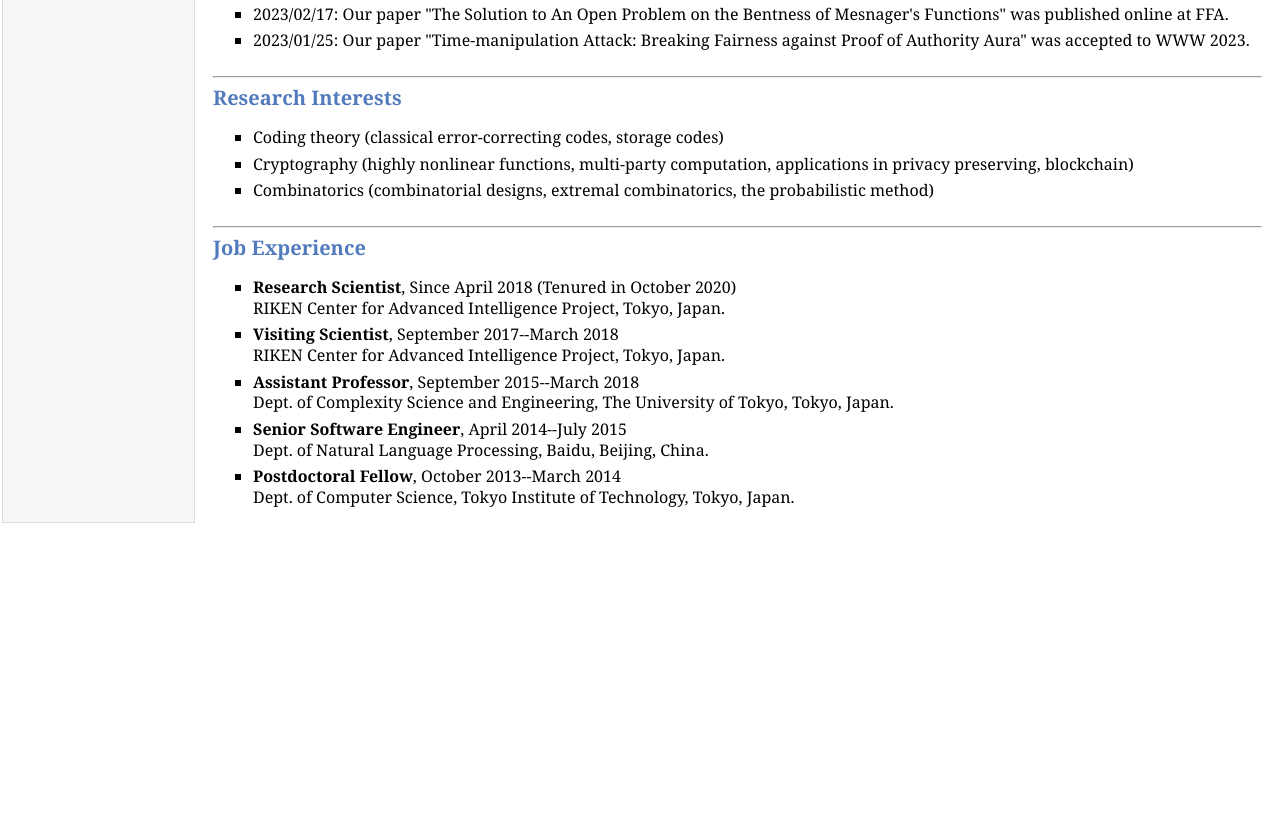
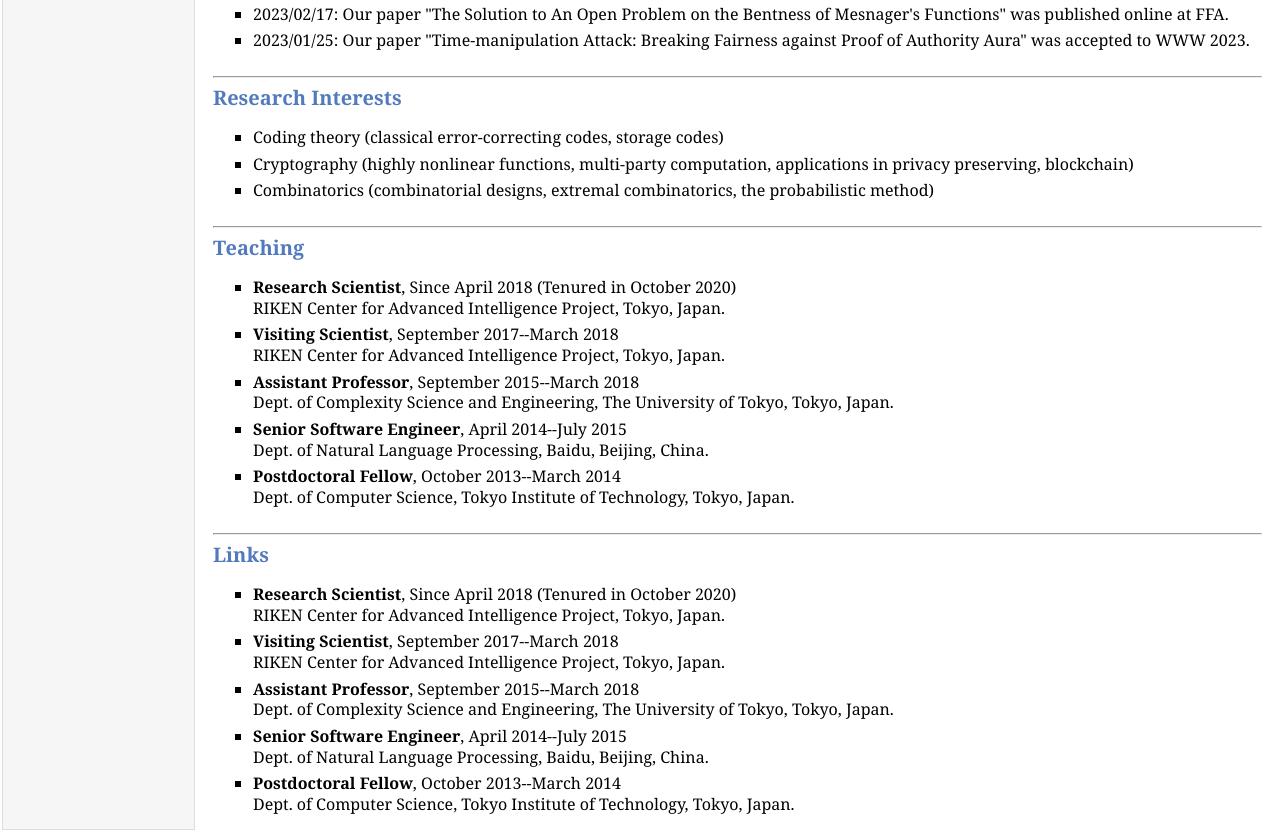
Before and after one commit to Dake98/dake98.github.io, a plain HTML site: page index.html in a window 1280 px wide. Shown: the part 636-1476 px from the top of the page. Before the commit the page ends 1169 px from the top, so only its background shows below. Drawn offline with Linux system fonts and the light colour scheme.

Commit message:
Update index.html

```diff
--- a/index.html
+++ b/index.html
@@ -91,7 +91,7 @@
     </div>
 
     <div>
-        <h2><hr><a name="job"></a>Job Experience</h2>
+        <h2><hr><a name="teach"></a>Teaching</h2>
         <ul>
             <li><p>
                 <b>Research Scientist</b>, Since April 2018 (Tenured in October 2020)<br>
@@ -117,6 +117,32 @@
     </div>
 
 
+    <div>
+        <h2><hr><a name="link"></a>Links</h2>
+        <ul>
+            <li><p>
+                <b>Research Scientist</b>, Since April 2018 (Tenured in October 2020)<br>
+                RIKEN Center for Advanced Intelligence Project, Tokyo, Japan.
+            </p></li>
+            <li><p>
+                <b>Visiting Scientist</b>, September 2017--March 2018<br>
+                RIKEN Center for Advanced Intelligence Project, Tokyo, Japan.
+            </p></li>
+            <li><p>
+                <b>Assistant Professor</b>, September 2015--March 2018<br>
+                Dept. of Complexity Science and Engineering, The University of Tokyo, Tokyo, Japan.
+            </p></li>
+            <li><p>
+                <b>Senior Software Engineer</b>, April 2014--July 2015<br>
+                Dept. of Natural Language Processing, Baidu, Beijing, China.
+            </p></li>
+            <li><p>
+                <b>Postdoctoral Fellow</b>, October 2013--March 2014<br>
+                Dept. of Computer Science, Tokyo Institute of Technology, Tokyo, Japan.
+            </p></li>
+        </ul>
+    </div>
+
 </td>
 </tr>
 </table>
```
